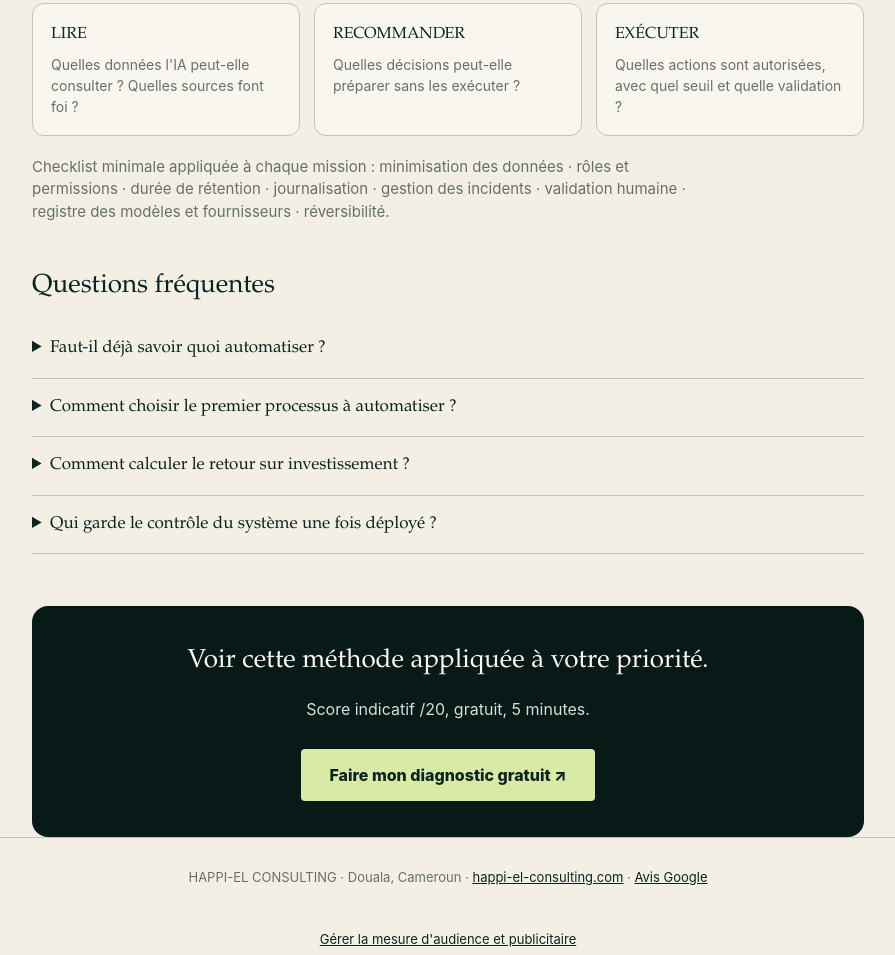
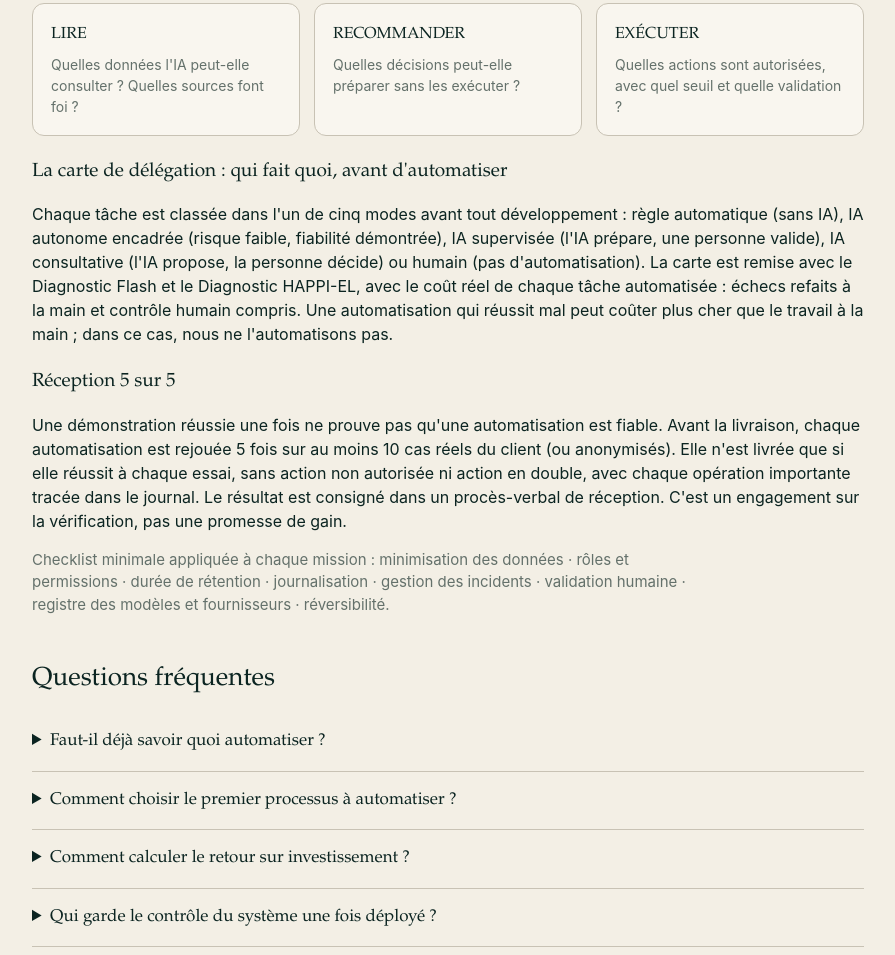
Before and after one commit to choushignon513-afk/happi-el-consulting-site, a plain HTML site: page methode-happi-el-system.html in a window 1280 px wide. Shown: the part 4208-5163 px from the top of the page, without its empty margins (192-1087 px from the left). Drawn offline with Linux system fonts and the light colour scheme.

Commit message:
Méthode : carte de délégation (5 modes) et réception 5 sur 5 ; pilote : critère de réception ; EchoFlow : essais répétés ; llms.txt au 27/11 (#63)
Claude-Session: https://claude.ai/code/session_012vCuazJG9egTYBPWPv194B

Co-authored-by: Claude <noreply@anthropic.com>

```diff
--- a/methode-happi-el-system.html
+++ b/methode-happi-el-system.html
@@ -166,6 +166,10 @@ footer a{color:var(--ink)}
     <div><h3>RECOMMANDER</h3><p>Quelles décisions peut-elle préparer sans les exécuter ?</p></div>
     <div><h3>EXÉCUTER</h3><p>Quelles actions sont autorisées, avec quel seuil et quelle validation ?</p></div>
   </div>
+  <h3>La carte de délégation : qui fait quoi, avant d'automatiser</h3>
+  <p>Chaque tâche est classée dans l'un de cinq modes avant tout développement : règle automatique (sans IA), IA autonome encadrée (risque faible, fiabilité démontrée), IA supervisée (l'IA prépare, une personne valide), IA consultative (l'IA propose, la personne décide) ou humain (pas d'automatisation). La carte est remise avec le Diagnostic Flash et le Diagnostic HAPPI-EL, avec le coût réel de chaque tâche automatisée : échecs refaits à la main et contrôle humain compris. Une automatisation qui réussit mal peut coûter plus cher que le travail à la main ; dans ce cas, nous ne l'automatisons pas.</p>
+  <h3>Réception 5 sur 5</h3>
+  <p>Une démonstration réussie une fois ne prouve pas qu'une automatisation est fiable. Avant la livraison, chaque automatisation est rejouée 5 fois sur au moins 10 cas réels du client (ou anonymisés). Elle n'est livrée que si elle réussit à chaque essai, sans action non autorisée ni action en double, avec chaque opération importante tracée dans le journal. Le résultat est consigné dans un procès-verbal de réception. C'est un engagement sur la vérification, pas une promesse de gain.</p>
   <p class="lead" style="font-size:15px">Checklist minimale appliquée à chaque mission : minimisation des données · rôles et permissions · durée de rétention · journalisation · gestion des incidents · validation humaine · registre des modèles et fournisseurs · réversibilité.</p>
 
   <h2>Questions fréquentes</h2>
```
Also changed, not shown: pilote-30-jours-transport-logistique-cameroun.html (+1 -0 lines), visibilite-preuves-expertise-echoflow-cameroun.html (+1 -1 lines), llms.txt.
